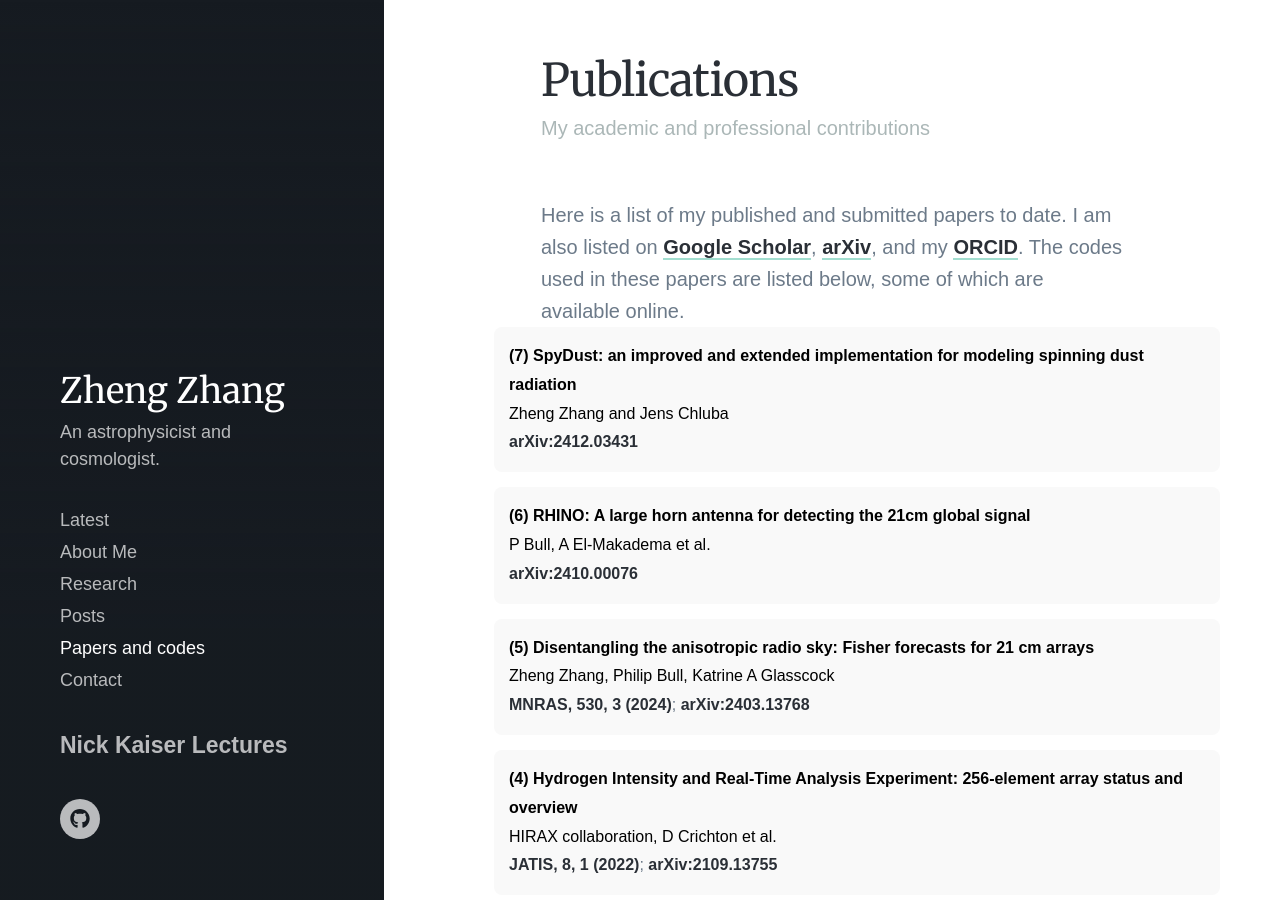
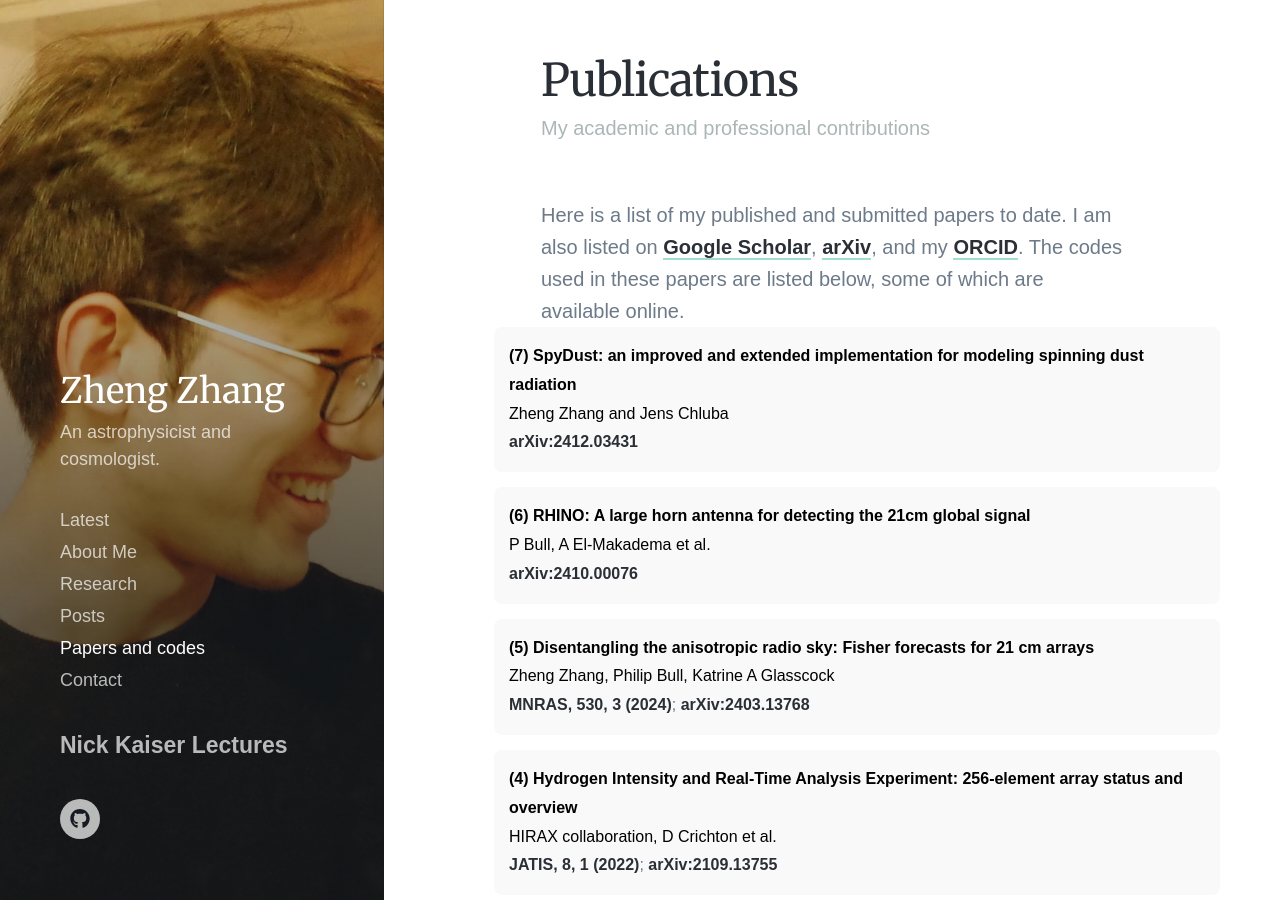
Before and after one commit to zzhang0123/zzhang0123.github.io, a Jekyll site: the page built from _pages/publications.md, in a window 1280 px wide and 900 px high. Built offline with Jekyll 4.4.1, drawn with Linux system fonts in a browser that asks for light colours; nearby versions of some CDN libraries; some web fonts are replaced.

Commit message:
tuning my website

```diff
--- a/_pages/publications.md
+++ b/_pages/publications.md
@@ -2,7 +2,7 @@
 title: Publications
 subtitle: My academic and professional contributions
 description:
-featured_image:
+featured_image: /images/me/zzhang1.jpg
 ---
 
 <style>
```
